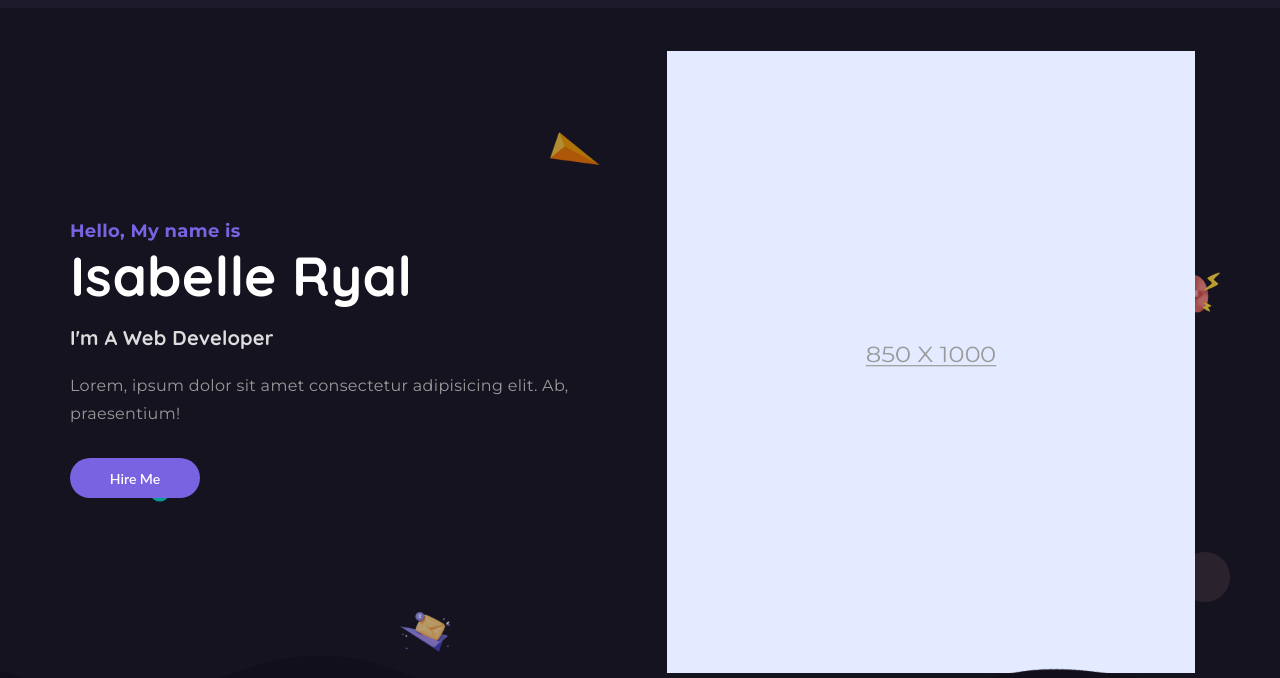
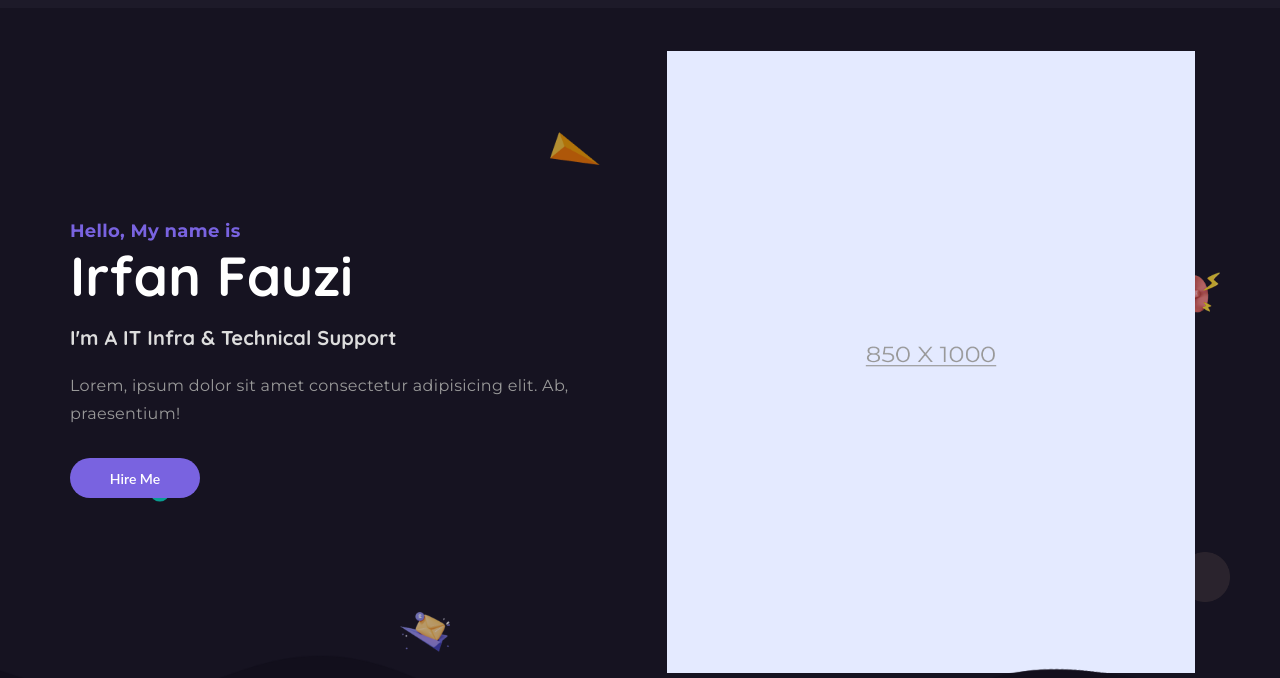
Before and after one commit to abuayyubi/belajar, a plain HTML site: page index.html in a window 1280 px wide. Shown: the part 78-756 px from the top of the page. Drawn offline with Linux system fonts and the light colour scheme; a web font is replaced by a local one.

```diff
--- a/index.html
+++ b/index.html
@@ -12,7 +12,7 @@ Copyright 2023
     <meta http-equiv="x-ua-compatible" content="ie=edge">
     <meta name="viewport" content="width=device-width, initial-scale=1.0, minimum-scale=1.0">
 
-    <title>Borox - Personal Portfolio HTML Template.</title>
+    <title>Irfan Fauzi - Depok Pride</title>
     <meta name="keywords"
         content="personal portfolio, cv, resume, agency, bootstrap, clean, cv, designer, developer, freelancer, modern, one page portfolio, onepage, personal portfolio, responsive, resume, vcard">
     <meta name="description" content="Best personal portfolio modern html template.">
@@ -96,8 +96,8 @@ Copyright 2023
                     <div class="basic-details" data-aos="fade-up" data-aos-duration="2000">
                         <div class="info">
                             <span class="primary-color">Hello, My name is</span>
-                            <h1>Isabelle Ryal</h1>
-                            <h2>I'm a Web Developer</h2>
+                            <h1>Irfan Fauzi</h1>
+                            <h2>I'm a IT Infra & Technical Support</h2>
                             <p>Lorem, ipsum dolor sit amet consectetur adipisicing elit. Ab, praesentium!</p>
                             <div class="buttons">
                                 <a class="custom-btn bx-btn" href="javascript:void(0)">Hire Me</a>
```
